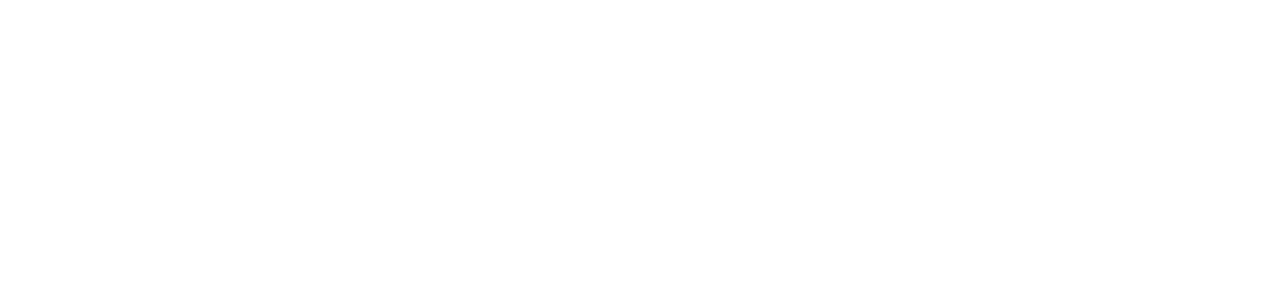
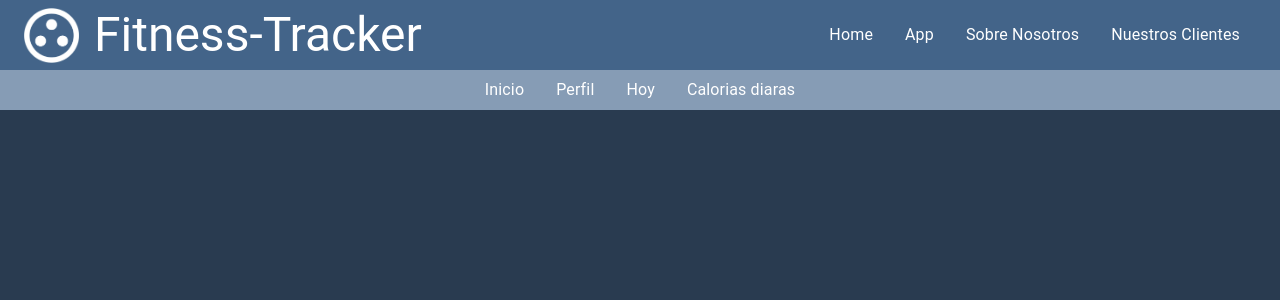
Before and after one commit to kateBea/Fitness-Tracker, a React (Vite) app in the folder src/web-client/fitness-tracker-webclient/: page /MiPerfil in a window 1280 px wide. Before the commit this address had no page. Shown: the top 300 px of the page. Built offline with nearby package versions, Linux system fonts and the light colour scheme.

Commit message:
Añadida pagina MiPerfil Añadido mi perfil en la rutas de App.jsx Añadido topbar en PerfilPage añadido la barra de navegacion privada

```diff
--- a/src/web-client/fitness-tracker-webclient/src/App.jsx
+++ b/src/web-client/fitness-tracker-webclient/src/App.jsx
@@ -4,6 +4,7 @@
 import RegisterPage from './pages/public/RegisterPage.jsx'
 import MainPage from './pages/private/MainPage.jsx'
 import AIAssistancePage from './pages/private/AIAssistancePage.jsx'
+import PerfilPage from './pages/private/PerfilPage.jsx'
 
 import { BrowserRouter, Routes, Route, Navigate } from 'react-router-dom'
 
@@ -13,12 +14,15 @@
   return (
     <BrowserRouter>
       <Routes>
+        {/* Public */}
         <Route path='/' element={<Navigate replace to="/login"/>}/>
         <Route path="/login" element={<LoginPage/>}></Route>
         <Route path="/register" element={<RegisterPage/>}></Route>
-
         <Route path="/aiassistance" element={<AIAssistancePage/>}></Route>
         <Route path="/mainpage" element={<MainPage/>}></Route>
+
+        {/* Private */}
+        <Route path="/MiPerfil" element={<PerfilPage/>}></Route>
       </Routes>
     </BrowserRouter>
   )
--- a/src/web-client/fitness-tracker-webclient/src/components/Topbar.jsx
+++ b/src/web-client/fitness-tracker-webclient/src/components/Topbar.jsx
@@ -10,20 +10,6 @@
 
 import LogoFitness from '../img/logo-fitness-tracker.png';
 
-const theme = createTheme({
-    components: {
-        // Name of the component
-        Container: {
-            styleOverrides: {
-            // Name of the slot
-                root: {
-                    // Some CSS
-                    maxWidth:'100%'
-                },
-            },
-        },
-    },
-});
 
 export const TopBar = () => {
     return (
--- /dev/null
+++ b/src/web-client/fitness-tracker-webclient/src/pages/private/PerfilPage.jsx
@@ -0,0 +1,76 @@
+import React from 'react';
+import { TopBar } from '../../components/Topbar'
+import {
+    Container,
+    Box,
+    MenuItem
+} from '@mui/material'
+
+import { createTheme } from '@mui/material/styles';
+
+const theme = createTheme({
+    components: {
+        // Name of the component
+        Container: {
+            styleOverrides: {
+            // Name of the slot
+                root: {
+                    // Some CSS
+                    maxWidth:'100%'
+                },
+            },
+        },
+        MenuItem: {
+            current: {
+            },
+            deactivated: {
+
+            }
+        }
+    },
+});
+
+function PerfilPage() {
+    return (
+    <Box
+        sx={{
+            display:'flex',
+            flexDirection:'column',
+            background: '#293B50',
+            minHeight: '1000px',
+            justifyContent:'start',
+            alignItems:'center'
+        }}
+    >
+        <TopBar/>
+        <Container
+            maxWidth='false'
+            sx={{
+                display:'flex',
+                justifyContent: 'center',
+                alignContent:'center',
+                alignItems:'center',
+                height:'40px',
+                background:'#869CB5'
+            }}
+        >
+            <Box
+                sx={{
+                    display:'flex',
+                    justifyContent: 'flex-end',
+                    alignContent:'right',
+                    alignItems:'center',
+                    color:'#FFF'
+                }}
+            >
+                <MenuItem>Inicio</MenuItem>
+                <MenuItem>Perfil</MenuItem>
+                <MenuItem>Hoy</MenuItem>
+                <MenuItem>Calorias diaras</MenuItem>
+            </Box>
+        </Container>
+    </Box>
+    );
+}
+
+export default PerfilPage
```
